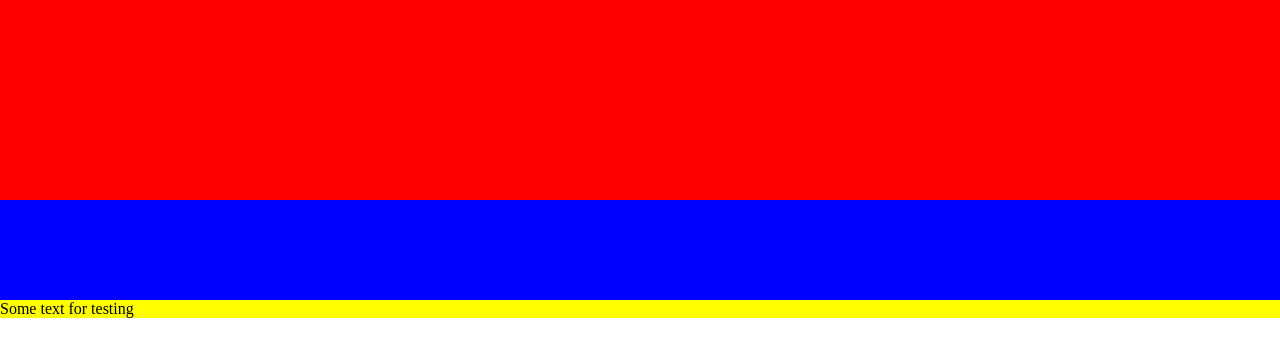
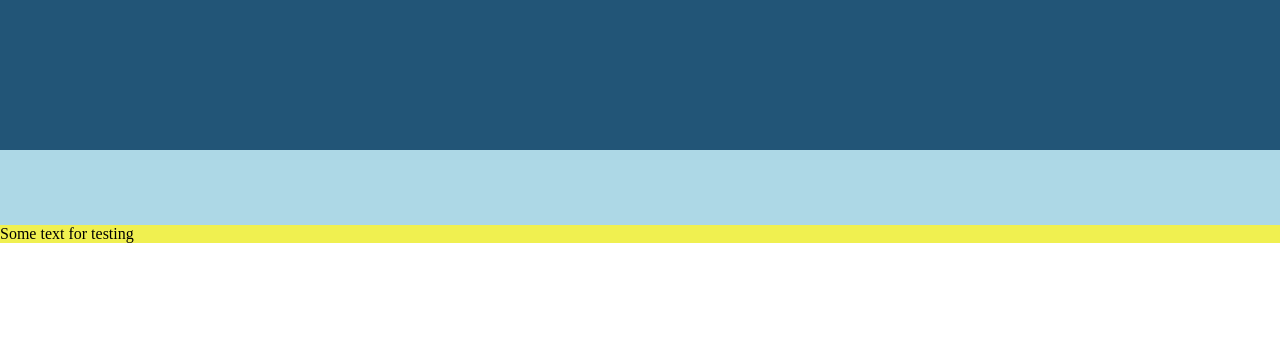
Before and after one commit to WojnaaaWarrr/WojnaaaWarrr.github.io, a plain HTML site: page index.html in a window 1280 px wide. Drawn offline with Linux system fonts and the light colour scheme.

Commit message:
Update index.html

```diff
--- a/index.html
+++ b/index.html
@@ -14,17 +14,17 @@
             }
             header{
                 width:100%;
-                height:200px;
-                background: red;
+                height:150px;
+                background: #225577;
             }
             nav{
                 width:100%;
-                height:100px;
-                background: blue;
+                height:75px;
+                background: lightblue;
             }
             main{
                 width:100%;
-                background: yellow;
+                background: #f0f050;
             }
         </style>
     </head>
```
